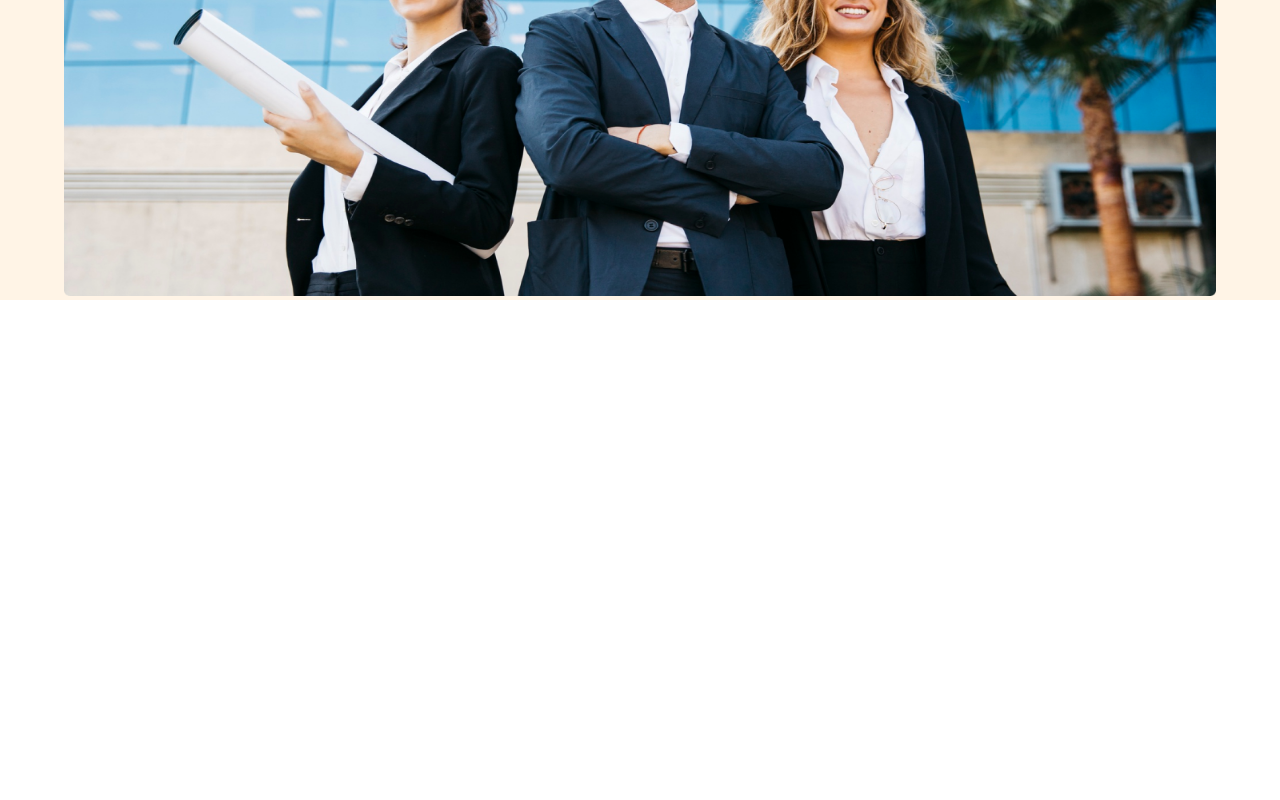
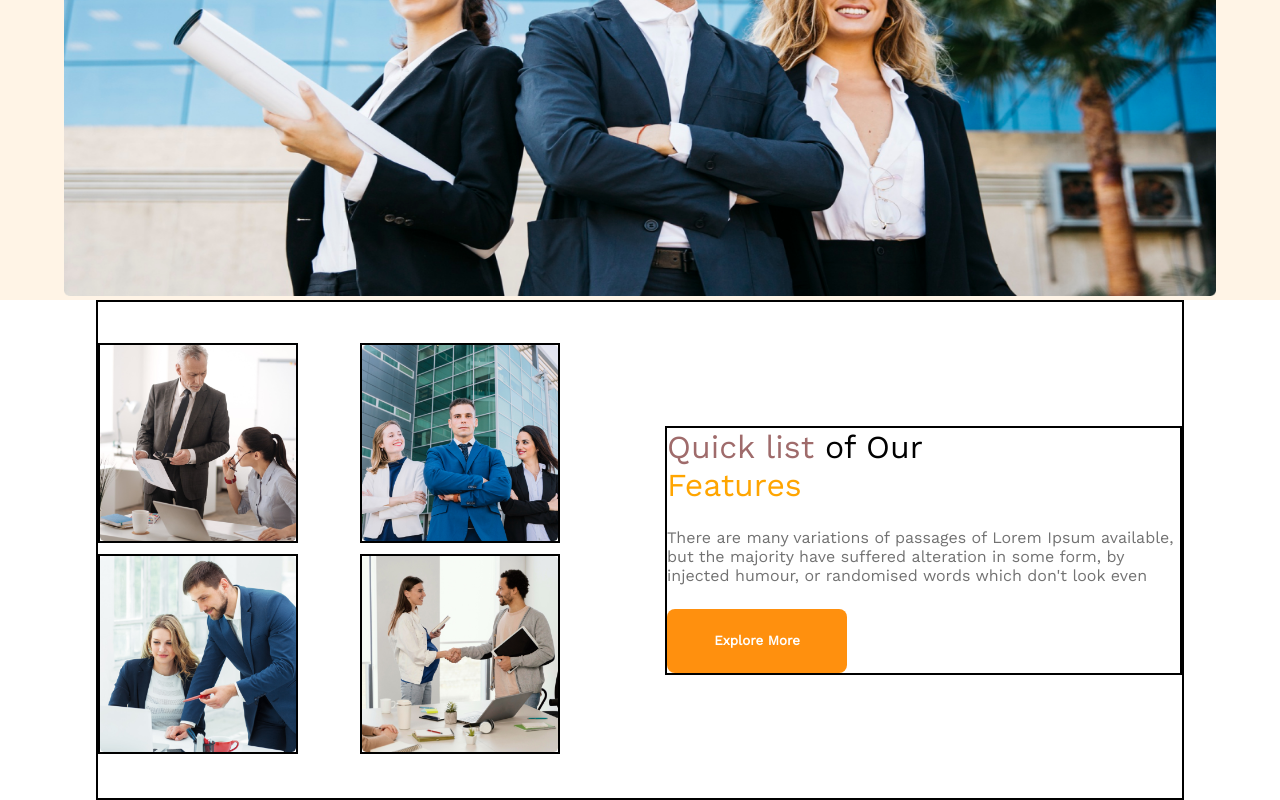
Before and after one commit to ImranRH321/b6-Architects-2-, a plain HTML site: page index.html in a window 1280 px wide. Shown: the part 560-1360 px from the top of the page. Before the commit the page ends 860 px from the top, so only its background shows below. Drawn offline with nearby package versions, Linux system fonts and the light colour scheme; files whose address does not match are found by name.

Commit message:
our-list-feature-add

```diff
--- a/index.html
+++ b/index.html
@@ -49,7 +49,35 @@
    </div>
     </header>
 
-    <main></main>
+    <main>
+        <!-- list_out_feature -->
+        <section class="list_our_feature">
+            <div class="list_img_container_info">
+               <div class="list_img_div"><img src="images/team1.png" alt=""></div>
+               <div class="list_img_div"><img src="images/team2.png" alt=""></div>
+               <div class="list_img_div"><img src="images/team3.png" alt=""></div>
+               <div class="list_img_div"><img src="images/team4.png" alt=""></div>
+            </div>
+            <!-- content -->
+            <div class="our_list_conainer">
+                <div class="list_content_div">
+                  <h3 style="color:rgb(159 107 107)">
+                    Quick list <span style="color: black">of Our </span>
+                    <br>
+                   <span style="color: orange;">Features</span>
+                  </h3>
+                  <p class="our_text_info">
+                    <span >
+                        There are many variations of passages of Lorem Ipsum available, but the majority have suffered alteration in some form, by injected humour, or randomised words which don't look even
+                    </span>
+                  </p>
+                  <p class="btn_div">
+                    <button class="orange_btn">Explore More</button>
+                  </p>
+                </div>
+              </div>
+        </section>
+    </main>
     <footer></footer>
   </body>
 </html>
--- a/style/responsive.css
+++ b/style/responsive.css
@@ -14,4 +14,9 @@
 .banner_img_container img {
     height: 243px;
 }
+/*  */
+.list_our_feature {
+    grid-template-columns: repeat(1, 1fr);
+    margin-top: 50px
 }
+}
--- a/style/style.css
+++ b/style/style.css
@@ -96,3 +96,47 @@ header ul li a {
   width: 100%;
   height: 500px;
 }
+/* ===================
+Our List feature
+=================== */
+.list_our_feature {
+  width: 85%;
+  margin: 0 auto;
+}
+.list_our_feature {
+  display: grid;
+  grid-template-columns: repeat(2, 1fr);
+  grid-column-gap: 50px;
+  height: 500px;
+  border: 2px solid;
+  align-items: center;
+}
+.list_img_container_info {
+  display: grid;
+  grid-template-columns: repeat(2, 1fr);
+  gap: 7px;
+  justify-content: center;
+  align-items: center;
+}
+.list_img_div img {
+  width: 200px;
+  height: 200px;
+  border: 2px solid;
+}
+.list_content_div {
+  width: 100%;
+  border: 2px solid;
+}
+.list_content_div h3{
+font-weight: 500;
+font-size: 2rem;
+
+color: #727272;
+}
+.our_text_info {
+  font-style: normal;
+  font-weight: 400;
+  font-size: 16px;
+  color: #727272;
+  margin: 24px 0;
+}
```
